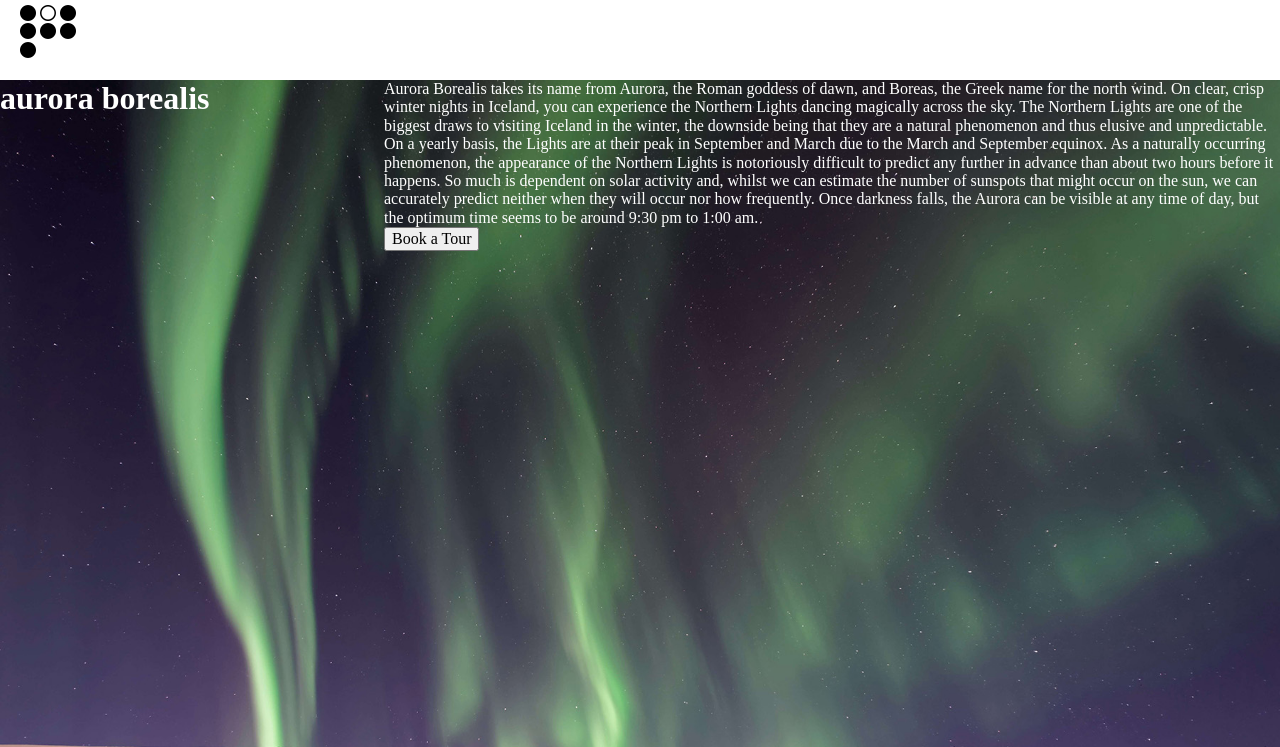
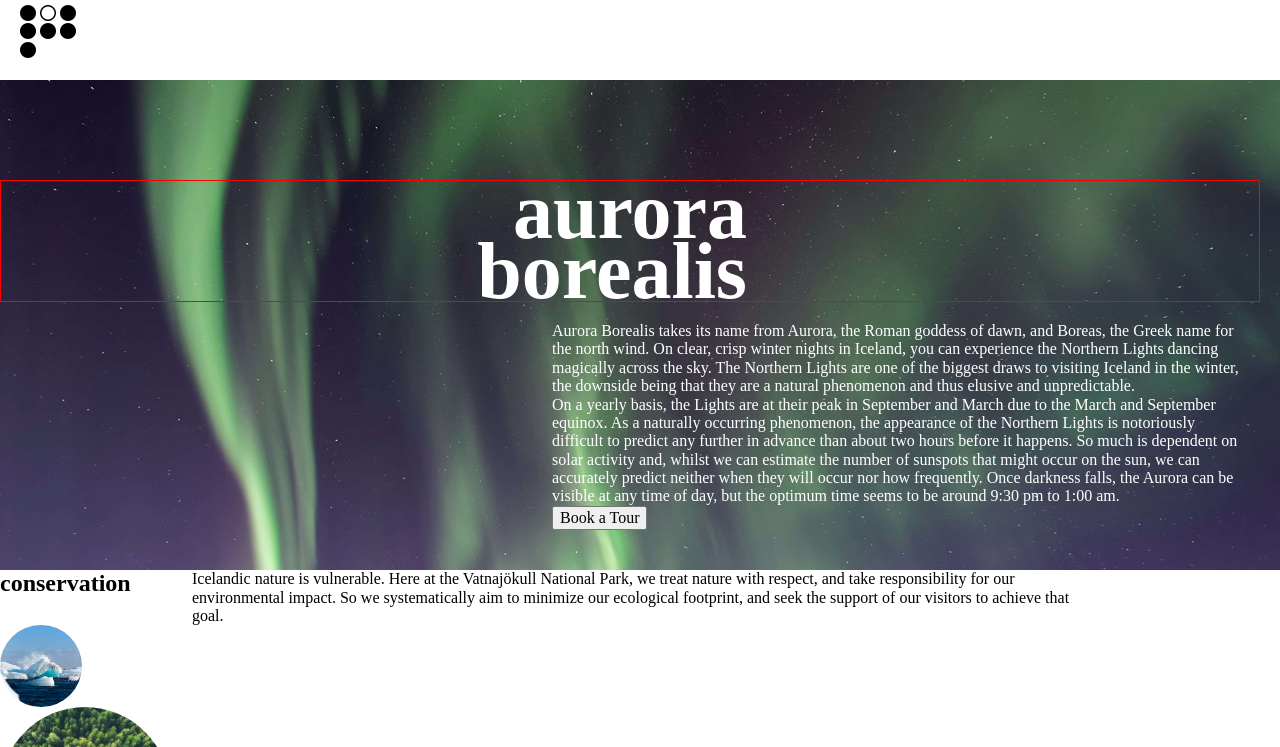
Before and after one commit to isabelgk24/final, a plain HTML site: page deploy/index.html in a window 1280 px wide. Shown: the part 2653-3400 px from the top of the page. Drawn offline with Linux system fonts and the light colour scheme.

Commit message:
grid aurora updated

```diff
--- a/deploy/index.html
+++ b/deploy/index.html
@@ -76,12 +76,12 @@
             </div>
         </section>
     <section id="aurora">
-                    <!-- <img src="img/aurora/4.jpg" alt="northern lights"> -->
                     <div id="content">
-                        <h1 id="title">
-                            aurora borealis
-                        </h1>
-                        <div id="text">
+                        <article>
+                            <h1> aurora borealis</h1>
+                        </article>
+
+                        <section>
                             <p>
                                 Aurora Borealis takes its name from Aurora, the Roman goddess of dawn, and Boreas, the Greek name for the north wind. On clear, crisp winter nights in Iceland, you can experience the Northern Lights dancing magically across the sky. The Northern Lights are one of the biggest draws to visiting Iceland in the winter, the downside being that they are a natural phenomenon and thus elusive and unpredictable.
                             </p>
@@ -89,7 +89,7 @@
                                 On a yearly basis, the Lights are at their peak in September and March due to the March and September equinox. As a naturally occurring phenomenon, the appearance of the Northern Lights is notoriously difficult to predict any further in advance than about two hours before it happens. So much is dependent on solar activity and, whilst we can estimate the number of sunspots that might occur on the sun, we can accurately predict neither when they will occur nor how frequently. Once darkness falls, the Aurora can be visible at any time of day, but the optimum time seems to be around 9:30 pm to 1:00 am.
                             </p>
                             <button type="button">Book a Tour</button>
-                        </div>
+                        </section>
                     </div>
             </section>
     <section id="conservation">
--- a/dev/scss/sections/_aurora.scss
+++ b/dev/scss/sections/_aurora.scss
@@ -2,32 +2,55 @@
     Aurora
 ============= */
 
-#aurora{
+#aurora {
+
+    background-image: url(../img/aurora/4.jpg);
+    background-position: center;
+    background-repeat: no-repeat;
+    background-size: cover;
+    color: #fff;
+    padding: 100px 0 40px;
 
 
+    #content {
 
-    >div{
-
-    h1{
-        text-align: left;
-        // color: white;
-    }
-
-    color: white;
-    display: grid;
-    grid-area: "content";
-    grid-template-columns: 30% auto;
-    grid-template-areas: ". text";
-
-    }
+        @include md{
+            display: grid;
+            grid-template-columns: 40% auto;
+            grid-template-areas:
+            "a-title a-title"
+            ". a-text";
+        }
 
 
-    >div{
-        background-image: url(../img/aurora/4.jpg);
-        background-position: center;
-        background-repeat: no-repeat;
-        background-size: cover;
-        height: 800px;
+        article{
+            text-align: right;
+            padding-right: 20px;
+            font-size: rem-calc(40);
+
+            @include md{
+                grid-area: a-title;
+                // text-align: left;
+            }
+
+            h1{
+
+                @include md{
+                    border:  1px solid red;
+                    padding-right: 40vw;
+                    padding-left: 30vw;
+                    line-height: 60px;
+                    margin-bottom: 20px;
+                }
+            }
+        }
+
+        section{
+            padding: 0 40px;
+            @include md{
+                grid-area: a-text;
+            }
+        }
     }
 
 }
```
Also changed, not shown: deploy/css/styles.css, 1 other file.
